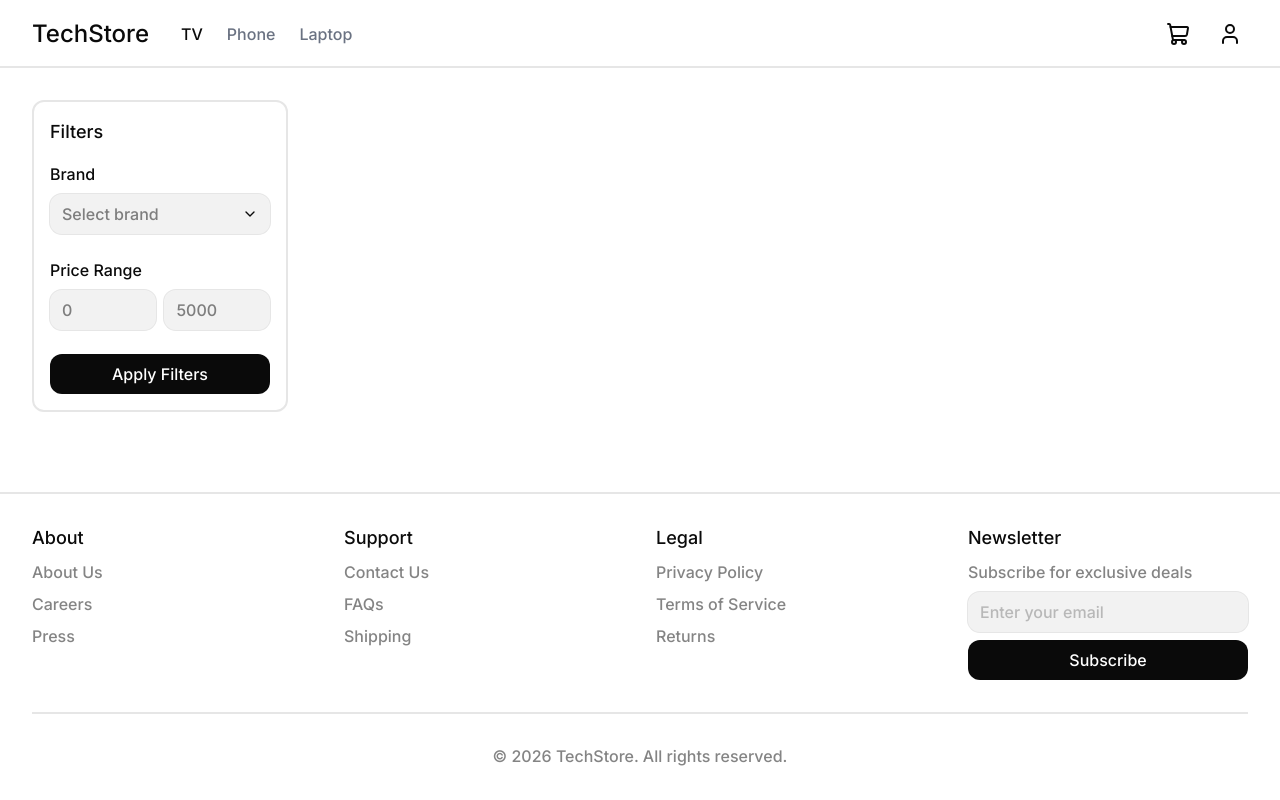
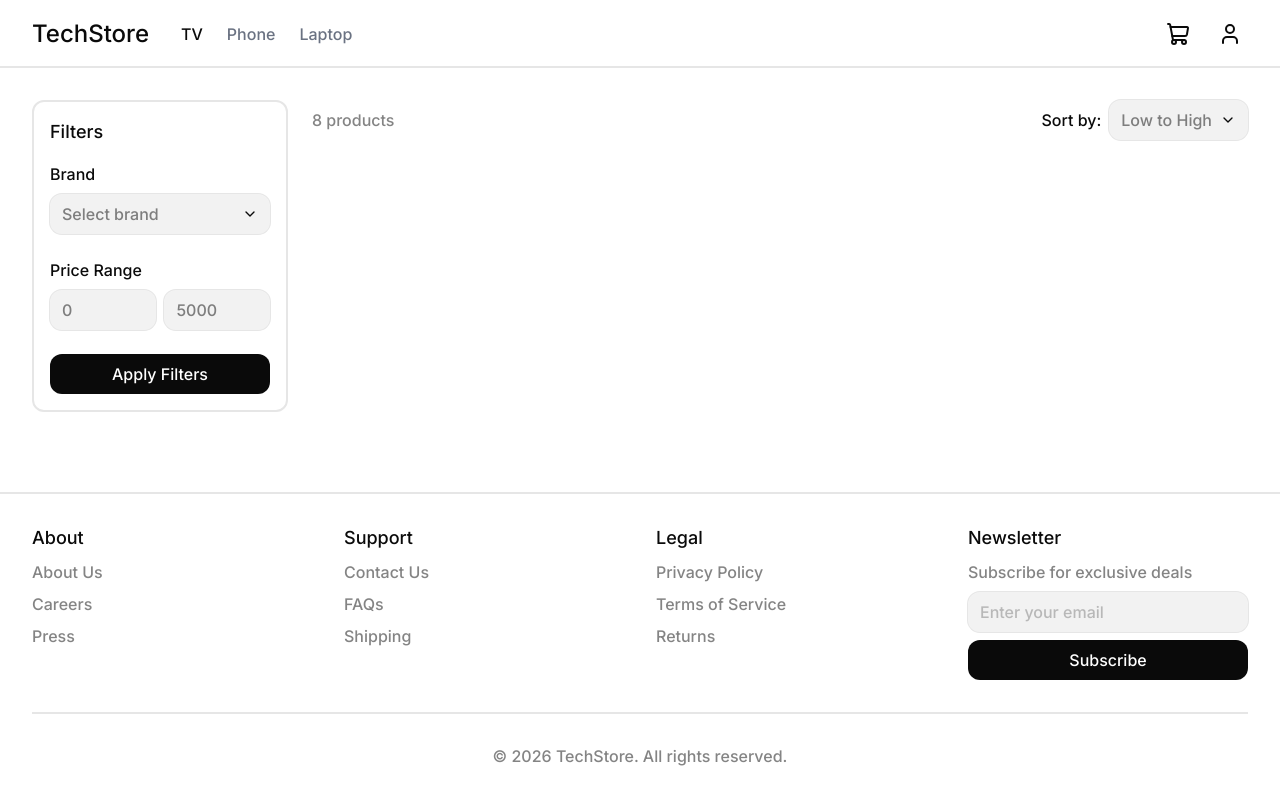
Before and after one commit to shishkinsa997/ecommerce, a React (Vite) app: page / in a window 1280 px wide. Built offline with nearby package versions, Linux system fonts and the light colour scheme.

Commit message:
feat: add grid header

```diff
--- a/src/components/layout/MainLayout.jsx
+++ b/src/components/layout/MainLayout.jsx
@@ -1,10 +1,12 @@
 import SideBar from '@components/ui/SideBar';
+import GridCard from '@components/ui/GridCard';
 
 const MainLayout = () => {
   return (
     <main className="mx-auto w-full">
       <div className="max-w-360 mx-auto gap-6 p-8 flex items-start">
         <SideBar />
+        <GridCard />
       </div>
     </main>
   );
--- /dev/null
+++ b/src/components/ui/GridCard.jsx
@@ -0,0 +1,21 @@
+import Dropdown from '@components/ui/Dropdown';
+
+const GridCard = () => {
+  return (
+    <div className="w-full h-full flex flex-col gap-6">
+      <header className="flex gap-2 items-center">
+        <p className="text-black/50"><span>8</span> products</p>
+        <p className="ml-auto">Sort by:</p>
+        <Dropdown
+          placeholder="Low to High"
+          items={['Low to High', 'High to Low']}
+        />
+      </header>
+      <div className="grid grid-cols-4 gap-4">
+
+      </div>
+    </div>
+  );
+}
+
+export default GridCard;
```
